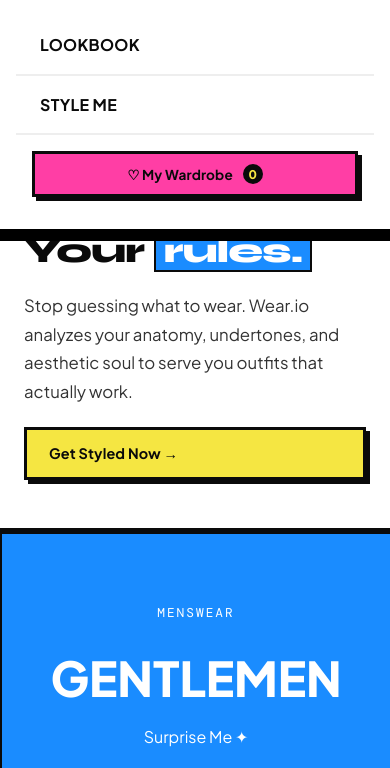
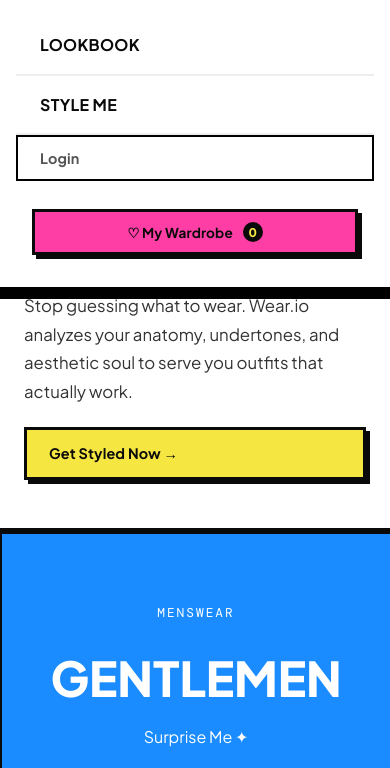
Before and after one commit to Frans-ciel/webdev-porto, a plain HTML site: page index.html in a window 390 px wide. Both pictures are taken after a click on the button "Menu". Shown: the part 76-844 px from the top of the page. Drawn offline with nearby package versions, Linux system fonts and the light colour scheme; no server answers.

Commit message:
nambah login di HP

```diff
--- a/index.html
+++ b/index.html
@@ -64,6 +64,11 @@
     <div class="mobile-menu" id="mobileMenu">
       <a href="#lookbook" class="nav-link">Lookbook</a>
       <a href="#styler" class="nav-link">Style Me</a>
+
+      <button class="btn btn--ghost" id="authBtnMobile" style="width: 100%; margin-bottom: 12px; border: 2px solid black; font-weight: bold;">
+        Login
+      </button>
+
       <button class="btn btn--wardrobe mobile-wardrobe-btn" id="openWardrobeBtnMobile">
         ♡ My Wardrobe <span class="wardrobe-count" id="wardrobeCountMobile">0</span>
       </button>
```
